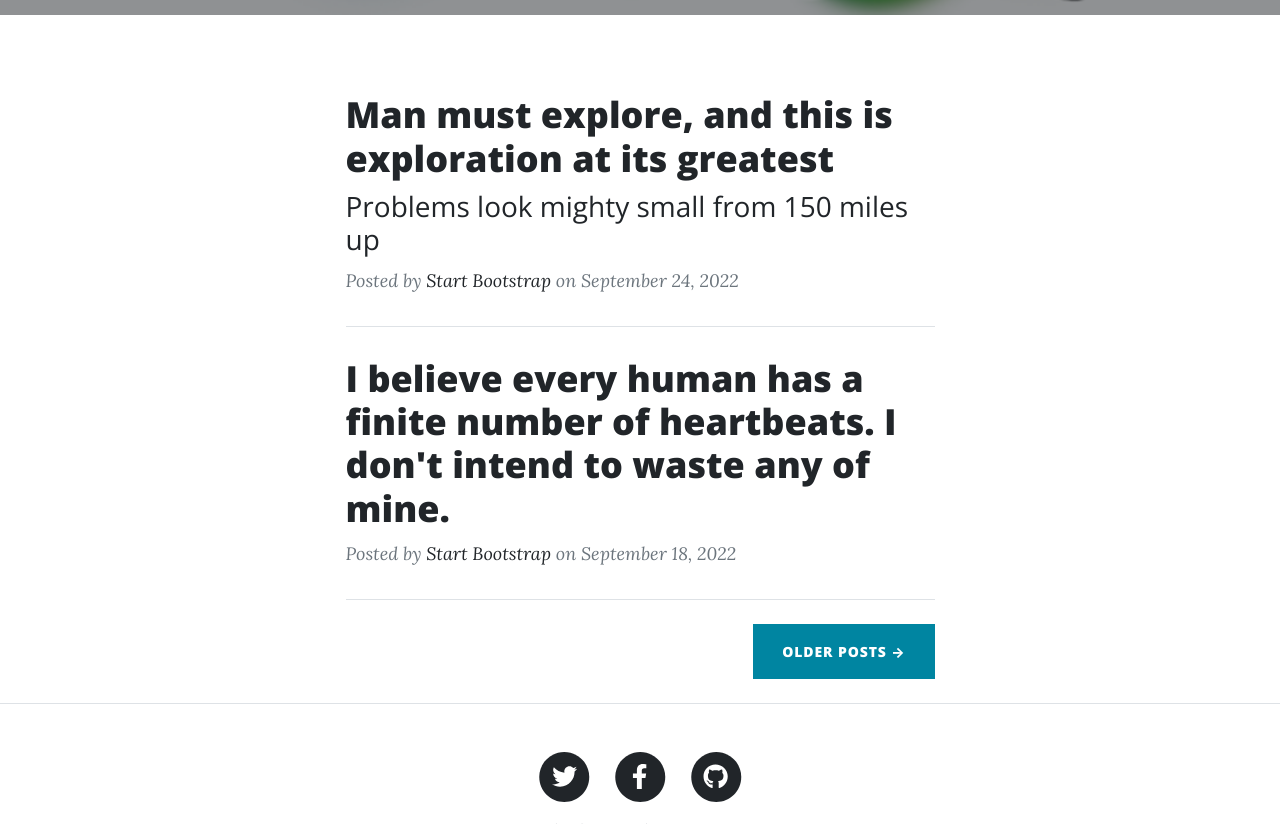
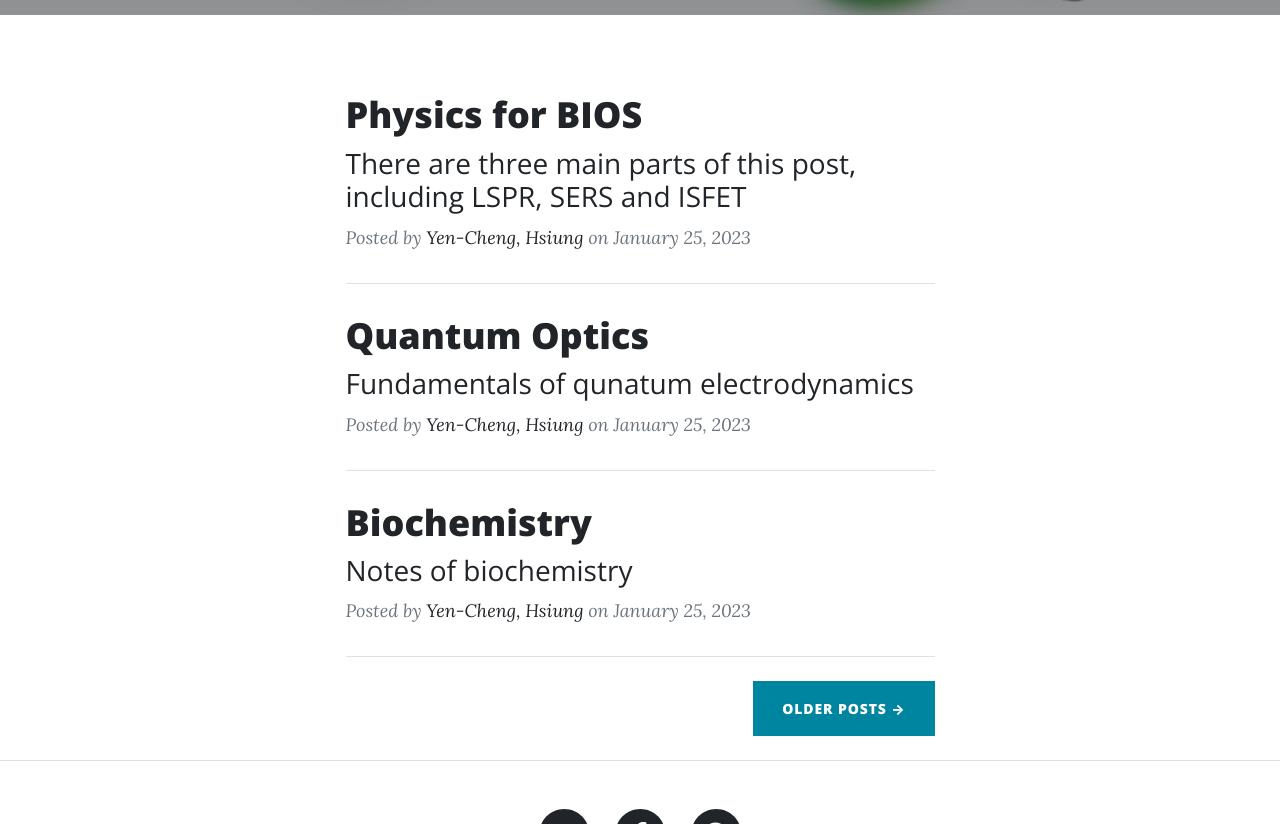
Before and after one commit to YC-Hsiung/personal_website, a plain HTML site: page index.html in a window 1280 px wide. Shown: the part 517-1341 px from the top of the page. Drawn offline with nearby package versions, Linux system fonts and the light colour scheme; some packages are replaced by stand-ins of ours.

Commit message:
change preview

```diff
--- a/index.html
+++ b/index.html
@@ -93,17 +93,16 @@
           <!-- Post preview-->
           <div class="post-preview">
             <a href="studying_notes.html">
-              <h2 class="post-title">
-                Man must explore, and this is exploration at its greatest
-              </h2>
+              <h2 class="post-title">Physics for BIOS</h2>
               <h3 class="post-subtitle">
-                Problems look mighty small from 150 miles up
+                There are three main parts of this post, including LSPR, SERS
+                and ISFET
               </h3>
             </a>
             <p class="post-meta">
               Posted by
-              <a href="#!">Start Bootstrap</a>
-              on September 24, 2022
+              <a href="#!">Yen-Cheng, Hsiung</a>
+              on January 25, 2023
             </p>
           </div>
           <!-- Divider-->
@@ -111,15 +110,28 @@
           <!-- Post preview-->
           <div class="post-preview">
             <a href="studying_notes.html">
-              <h2 class="post-title">
-                I believe every human has a finite number of heartbeats. I don't
-                intend to waste any of mine.
-              </h2>
+              <h2 class="post-title">Quantum Optics</h2>
+              <h3 class="post-subtitle">
+                Fundamentals of qunatum electrodynamics
+              </h3>
             </a>
             <p class="post-meta">
               Posted by
-              <a href="#!">Start Bootstrap</a>
-              on September 18, 2022
+              <a href="#!">Yen-Cheng, Hsiung</a>
+              on January 25, 2023
+            </p>
+          </div>
+          <hr class="my-4" />
+          <!-- Post preview-->
+          <div class="post-preview">
+            <a href="studying_notes.html">
+              <h2 class="post-title">Biochemistry</h2>
+              <h3 class="post-subtitle">Notes of biochemistry</h3>
+            </a>
+            <p class="post-meta">
+              Posted by
+              <a href="#!">Yen-Cheng, Hsiung</a>
+              on January 25, 2023
             </p>
           </div>
           <!-- Divider-->
```
